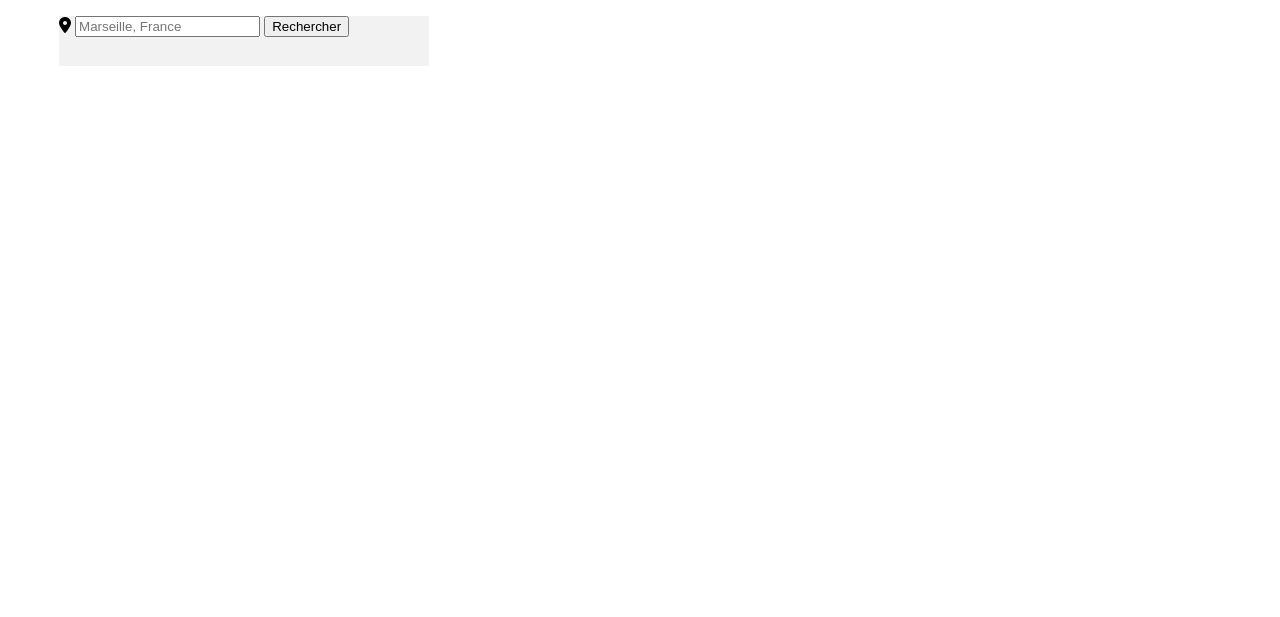
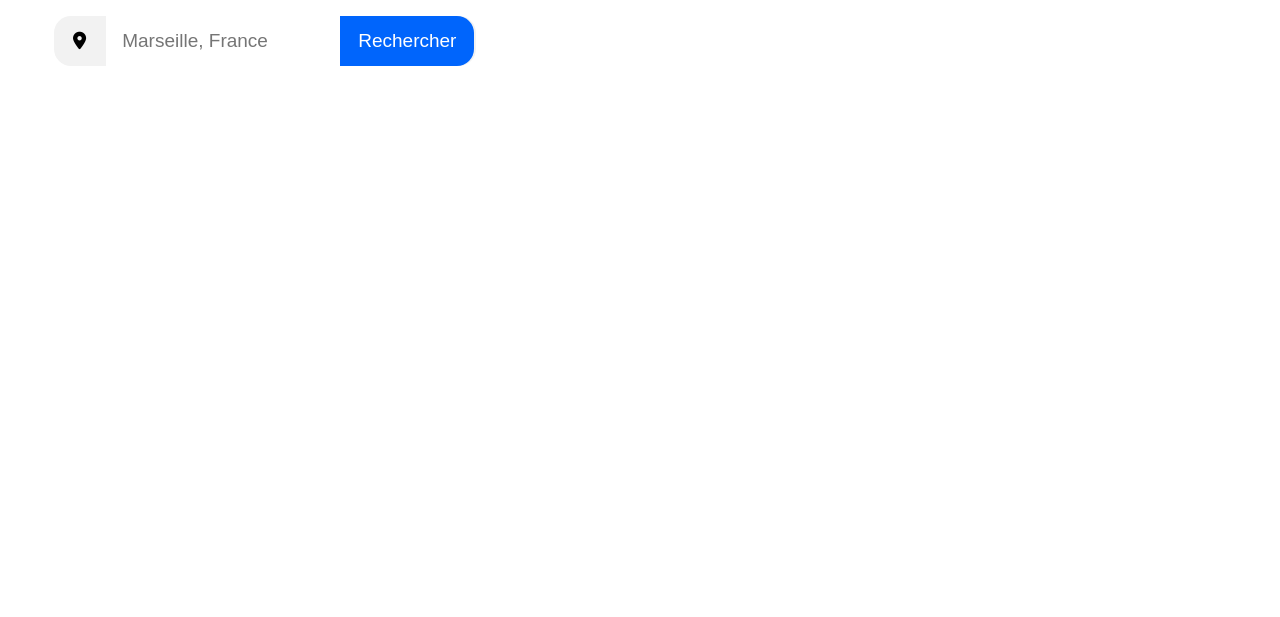
Before and after one commit to lukeBR06-dev/P2-OCR, a plain HTML site: page index.html in a window 1280 px wide. Shown: the part 183-800 px from the top of the page. Drawn offline with Linux system fonts and the light colour scheme.

Commit message:
search bar

```diff
--- a/assets/styles/styles.css
+++ b/assets/styles/styles.css
@@ -61,6 +61,33 @@ nav a:focus {
   margin-top: 19px;
   background-color: #f2f2f2;
   height: 50px;
-  width: 370px;
-  margin-left: -1px;
+  width: 422px;
+  margin-left: -6px;
+  border-radius: 17px;
 }
+
+.search_bar input {
+  padding-left: 16px;
+  font-size: 19px;
+  height: 50px;
+  margin-left: 16px;
+  width: 235px;
+  border: none;
+}
+
+.search_bar button {
+  color: white;
+  font-size: 19px;
+  height: 50px;
+  border-top-right-radius: 17px;
+  border-bottom-right-radius: 17px;
+  margin-left: -5px;
+  width: 134px;
+  border: none;
+  background-color: #0065FC;
+}
+
+.search_bar i {
+  margin-left: 19px;
+  font-size: 17.5px;
+}
```
